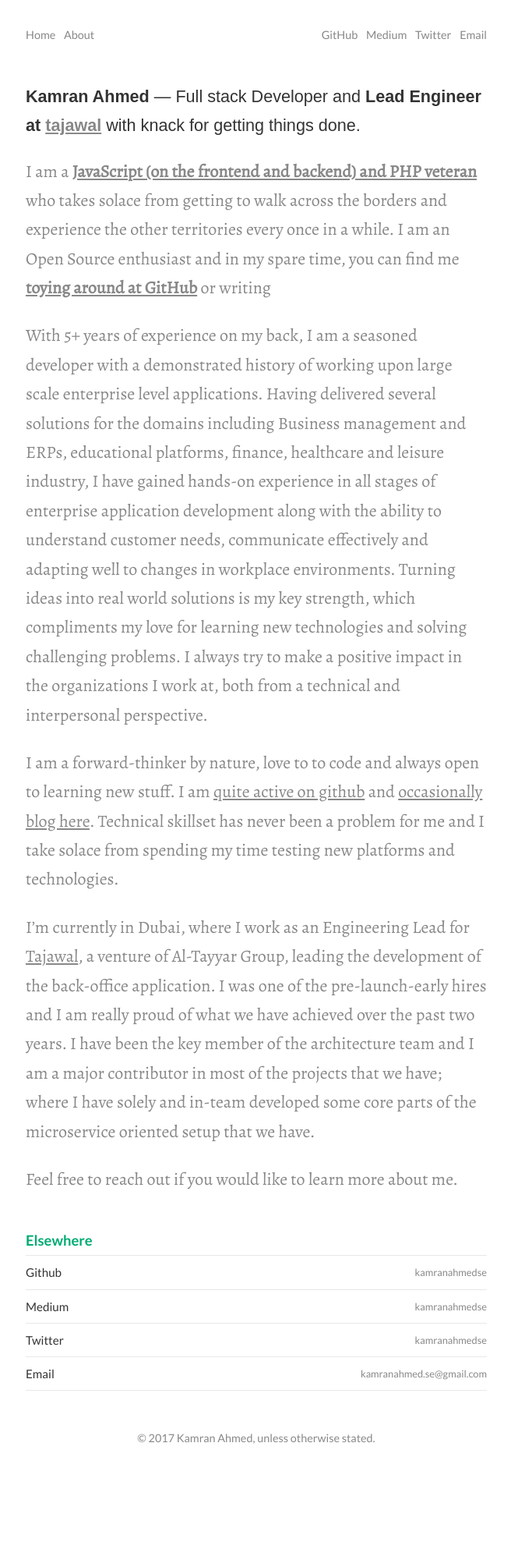
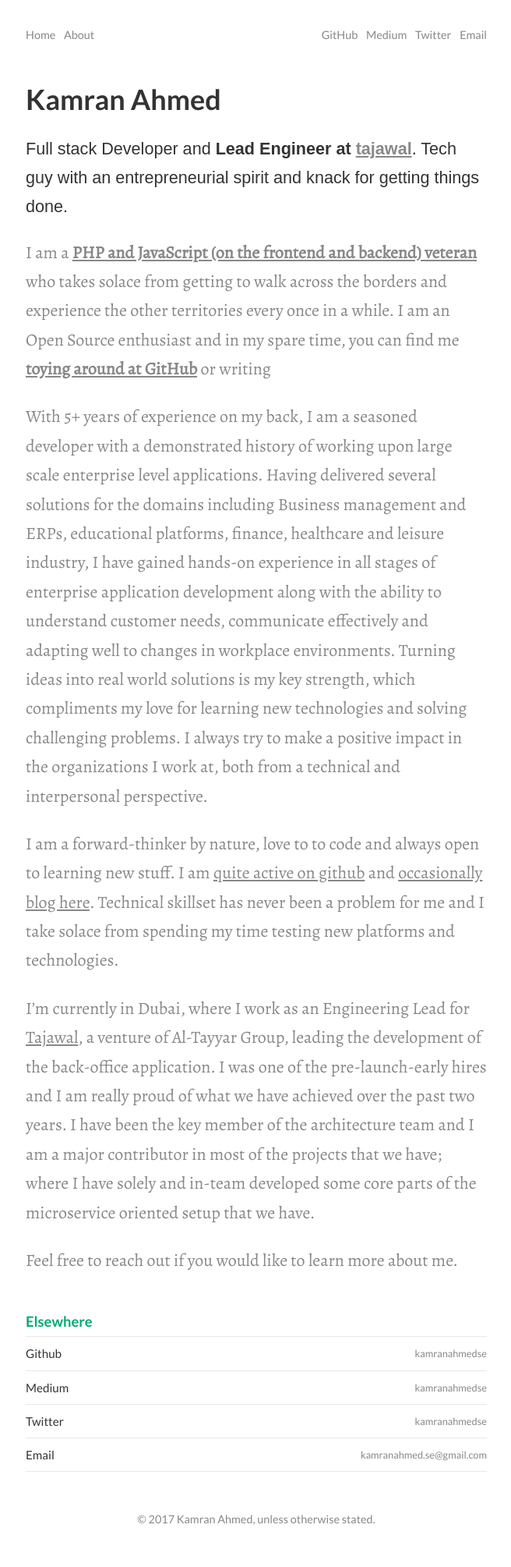
Before and after one commit to kamranahmedse/kamranahmedse.github.io, a Jekyll site: the page built from about/index.html, in a window 1280 px wide. Shown: the whole page at 78% size, without its empty margins (311-967 px from the left). Built offline with Jekyll 4.4.1, drawn with Linux system fonts in a browser that asks for light colours; before the commit the page ends 1905 px from its top, so only the background shows below that.

Commit message:
Minor UI updates

```diff
--- a/_sass/_base.scss
+++ b/_sass/_base.scss
@@ -36,10 +36,11 @@ a {
 }
 
 hr {
-  margin: 4rem auto 5rem;
   border: 0;
+  height: 25px;
+  margin: 4rem auto;
+  text-align: center;
   width: 100%;
-  text-align: center;
 
   &::before {
     color: $gray;
--- a/about/index.html
+++ b/about/index.html
@@ -6,13 +6,14 @@ title: About
 
     <!--<img class="about__image" src="{{ site.baseurl }}/img/me.jpeg">-->
     <div class="about__content pad-0">
+
+        <h1>Kamran Ahmed</h1>
         <p class="about__head">
-            <strong>Kamran Ahmed</strong> &mdash; Full stack Developer and <strong>Lead Engineer at
-            <a href="http://tajawal.com" target="_blank">tajawal</a></strong> with knack for getting things done.
+            Full stack Developer and <strong>Lead Engineer at <a href="http://tajawal.com" target="_blank">tajawal</a></strong>. Tech guy with an entrepreneurial spirit and knack for getting things done.
         </p>
 
         <div class="about__description">
-            <p>I am a <strong><u>JavaScript (on the frontend and backend) and PHP veteran</u></strong> who takes solace from getting to walk across the borders and experience the other territories every once in a while. I am an Open Source enthusiast and in my spare time, you can find me <strong><a href="https://github.com/{{ site.github }}" class="link-github">toying around at GitHub</a></strong> or writing</p>
+            <p>I am a <strong><u>PHP and JavaScript (on the frontend and backend) veteran</u></strong> who takes solace from getting to walk across the borders and experience the other territories every once in a while. I am an Open Source enthusiast and in my spare time, you can find me <strong><a href="https://github.com/{{ site.github }}" class="link-github">toying around at GitHub</a></strong> or writing</p>
         </div>
 
         <div class="about__description">
```
